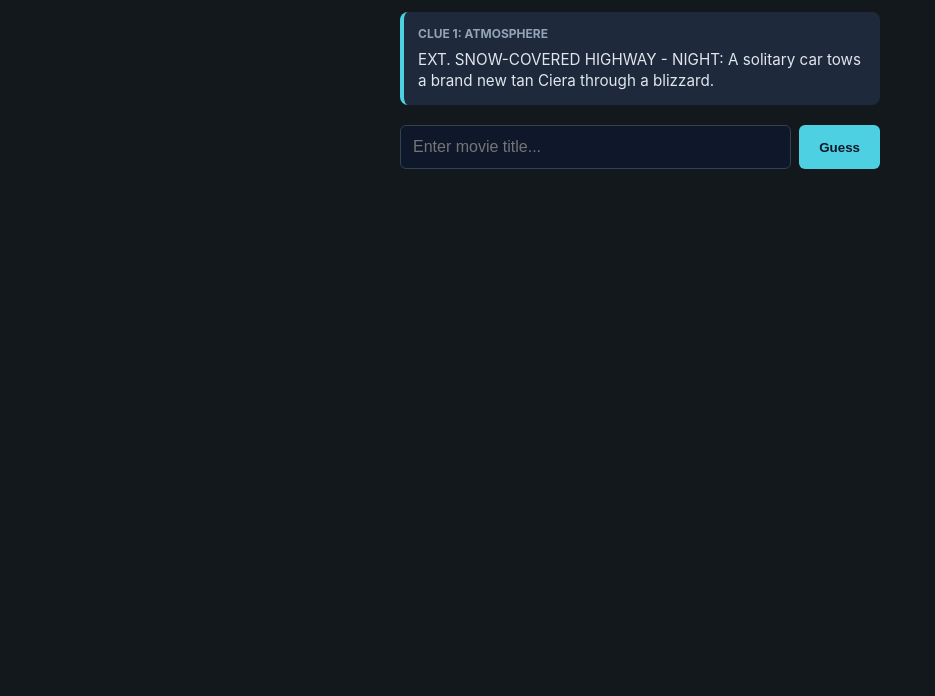
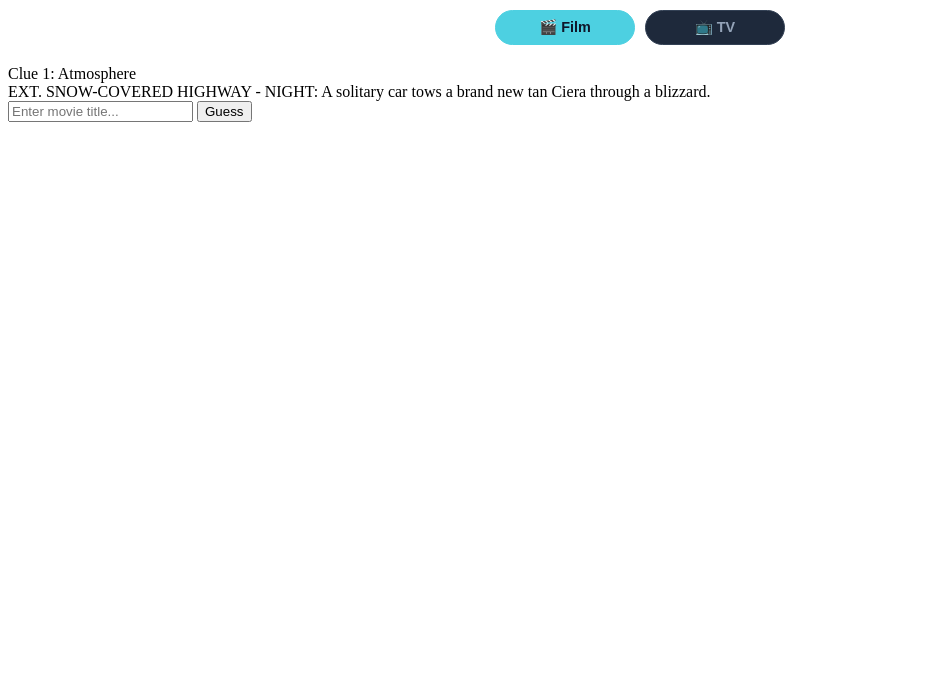
Before and after one commit to BeanjiH/daily-movie-tv-game, a plain HTML site: page index.html in a window 1280 px wide. Shown: the part 104-800 px from the top of the page, without its empty margins (0-935 px from the left). Drawn offline with Linux system fonts and the light colour scheme.

Commit message:
TV and Film selection

```diff
--- a/app.js
+++ b/app.js
@@ -1,5 +1,6 @@
-// A sample puzzle for testing
-const puzzle = {
+// Test puzzle data for both tracks
+const puzzles = {
+  film: {
     title: "Fargo",
     clues: [
       { type: "Atmosphere", text: "EXT. SNOW-COVERED HIGHWAY - NIGHT: A solitary car tows a brand new tan Ciera through a blizzard." },
@@ -8,62 +9,104 @@ const puzzle = {
       { type: "Metadata", text: "1996 · Crime / Dark Comedy · Directed by the Coen Brothers" },
       { type: "The Signature Beat", text: "'There's more to life than a little money, you know. Don'tcha know that?'" }
     ]
+  },
+  tv: {
+    title: "The Sopranos",
+    clues: [
+      { type: "Atmosphere", text: "INT. PSYCHIATRIST'S OFFICE - DAY: A man in a polo shirt describes a panic attack triggered by wild ducks leaving his pool." },
+      { type: "Dialogue", text: "'What happened to Gary Cooper? The strong, silent type. That was an American.'" },
+      { type: "Artifact", text: "The back booth of Holsten's diner, a coin jukebox, and a plate of onion rings." },
+      { type: "Metadata", text: "1999–2007 · HBO · Crime Drama · 6 Seasons" },
+      { type: "The Signature Beat", text: "The screen cuts abruptly to total black silence mid-scene while 'Don't Stop Believin' plays." }
+    ]
+  }
 };
 
-let currentClueIndex = 0;
-let gameOver = false;
+// State tracker for both tracks
+const gameState = {
+  film: { clueIndex: 0, gameOver: false, message: "", isSuccess: false },
+  tv:   { clueIndex: 0, gameOver: false, message: "", isSuccess: false }
+};
 
+let activeTab = "film";
+
+// DOM elements
 const cluesList = document.getElementById("clues-list");
 const guessInput = document.getElementById("guess-input");
 const guessBtn = document.getElementById("guess-btn");
 const statusMsg = document.getElementById("status-message");
+const tabFilm = document.getElementById("tab-film");
+const tabTv = document.getElementById("tab-tv");
 
-// Display the first clue immediately
-renderClue(currentClueIndex);
+// Switch tab listeners
+tabFilm.addEventListener("click", () => switchTab("film"));
+tabTv.addEventListener("click", () => switchTab("tv"));
 
 guessBtn.addEventListener("click", handleGuess);
 guessInput.addEventListener("keypress", (e) => {
   if (e.key === "Enter") handleGuess();
 });
 
-function renderClue(index) {
-  const clue = puzzle.clues[index];
+// Render the default view on load
+updateView();
+
+function switchTab(newTab) {
+  if (activeTab === newTab) return;
+  activeTab = newTab;
+
+  tabFilm.classList.toggle("active", activeTab === "film");
+  tabTv.classList.toggle("active", activeTab === "tv");
+
+  updateView();
+}
+
+function updateView() {
+  const currentPuzzle = puzzles[activeTab];
+  const state = gameState[activeTab];
+
+  // Re-render revealed clues
+  cluesList.innerHTML = "";
+  for (let i = 0; i <= state.clueIndex; i++) {
+    const clue = currentPuzzle.clues[i];
     const box = document.createElement("div");
     box.className = "clue-box";
-  box.innerHTML = `<div class="clue-label">Clue ${index + 1}: ${clue.type}</div><div>${clue.text}</div>`;
+    box.innerHTML = `<div class="clue-label">Clue ${i + 1}: ${clue.type}</div><div>${clue.text}</div>`;
     cluesList.appendChild(box);
   }
 
+  // Update input and status
+  guessInput.placeholder = activeTab === "film" ? "Enter movie title..." : "Enter TV show title...";
+  guessInput.value = "";
+  guessInput.disabled = state.gameOver;
+  guessBtn.disabled = state.gameOver;
+
+  statusMsg.innerText = state.message;
+  statusMsg.style.color = state.isSuccess ? "#4ade80" : "#f87171";
+}
+
 function handleGuess() {
-  if (gameOver) return;
+  const state = gameState[activeTab];
+  const puzzle = puzzles[activeTab];
+  if (state.gameOver) return;
 
   const userGuess = guessInput.value.trim();
   if (!userGuess) return;
 
   if (userGuess.toLowerCase() === puzzle.title.toLowerCase()) {
-    statusMsg.innerText = `🟩 Brilliant! You got it in ${currentClueIndex + 1} clue(s)!`;
-    statusMsg.style.color = "#4ade80";
-    endGame();
-    return;
-  }
-
-  // Incorrect guess
-  currentClueIndex++;
-  guessInput.value = "";
-
-  if (currentClueIndex < puzzle.clues.length) {
-    renderClue(currentClueIndex);
-    statusMsg.innerText = `Incorrect! Clue ${currentClueIndex + 1} revealed.`;
-    statusMsg.style.color = "#f87171";
+    state.message = `🟩 Brilliant! You got it in ${state.clueIndex + 1} clue(s)!`;
+    state.isSuccess = true;
+    state.gameOver = true;
   } else {
-    statusMsg.innerText = `Game Over! The film was ${puzzle.title}.`;
-    statusMsg.style.color = "#f87171";
-    endGame();
+    if (state.clueIndex < puzzle.clues.length - 1) {
+      state.clueIndex++;
+      state.message = `Incorrect! Clue ${state.clueIndex + 1} revealed.`;
+      state.isSuccess = false;
+    } else {
+      state.message = `Game Over! The answer was ${puzzle.title}.`;
+      state.isSuccess = false;
+      state.gameOver = true;
     }
   }
 
-function endGame() {
-  gameOver = true;
-  guessInput.disabled = true;
-  guessBtn.disabled = true;
+  updateView();
 }
--- a/index.html
+++ b/index.html
@@ -11,13 +11,20 @@
     <header>
       <h1>CINEMIND</h1>
       <p class="subtitle">The Daily Deduction</p>
+
+      <!-- Category Toggle Bar -->
+      <div class="category-toggle">
+        <button id="tab-film" class="tab-btn active">🎬 Film</button>
+        <button id="tab-tv" class="tab-btn">📺 TV</button>
+      </div>
     </header>
 
     <div id="clues-list">
-      </div>
+      <!-- Clues render dynamically -->
+    </div>
 
     <div class="guess-container">
-      <input type="text" id="guess-input" placeholder="Enter movie title...">
+      <input type="text" id="guess-input" placeholder="Enter title...">
       <button id="guess-btn">Guess</button>
     </div>
 
--- a/style.css
+++ b/style.css
@@ -1,86 +1,32 @@
-body {
-  background-color: #12181b;
-  color: #e0e6ed;
-  font-family: -apple-system, BlinkMacSystemFont, "Segoe UI", Roboto, sans-serif;
+/* Category Toggle Bar */
+.category-toggle {
   display: flex;
   justify-content: center;
-  padding: 20px;
-  margin: 0;
+  gap: 10px;
+  margin: 16px 0 20px 0;
 }
 
-.container {
-  max-width: 480px;
-  width: 100%;
+.tab-btn {
+  flex: 1;
+  max-width: 140px;
+  padding: 8px 14px;
+  background-color: #1e293b;
+  border: 1px solid #334155;
+  color: #94a3b8;
+  font-size: 0.9rem;
+  font-weight: 600;
+  border-radius: 20px;
+  cursor: pointer;
+  transition: all 0.2s ease;
 }
 
-h1 {
-  text-align: center;
-  letter-spacing: 2px;
-  color: #4dd0e1;
-  margin-bottom: 4px;
+.tab-btn:hover {
+  background-color: #334155;
+  color: #e0e6ed;
 }
 
-.subtitle {
-  text-align: center;
-  color: #78909c;
-  margin-top: 0;
-  font-size: 0.9rem;
-}
-
-.clue-box {
-  background-color: #1e293b;
-  border-radius: 8px;
-  padding: 14px;
-  margin-bottom: 12px;
-  border-left: 4px solid #4dd0e1;
-  font-size: 0.95rem;
-  line-height: 1.4;
-}
-
-.clue-label {
-  font-size: 0.75rem;
-  text-transform: uppercase;
-  color: #94a3b8;
-  margin-bottom: 6px;
-  font-weight: bold;
-}
-
-.guess-container {
-  display: flex;
-  gap: 8px;
-  margin-top: 20px;
-}
-
-input {
-  flex-grow: 1;
-  padding: 12px;
-  border-radius: 6px;
-  border: 1px solid #334155;
-  background-color: #0f172a;
-  color: #fff;
-  font-size: 1rem;
-}
-
-input:focus {
-  outline: 2px solid #4dd0e1;
-}
-
-button {
+.tab-btn.active {
   background-color: #4dd0e1;
   color: #0f172a;
-  border: none;
-  padding: 12px 20px;
-  font-weight: bold;
-  border-radius: 6px;
-  cursor: pointer;
+  border-color: #4dd0e1;
 }
-
-button:hover {
-  background-color: #26c6da;
-}
-
-#status-message {
-  text-align: center;
-  font-weight: bold;
-  margin-top: 15px;
-}
```
Lines whose indentation alone changed are shown as unchanged.
